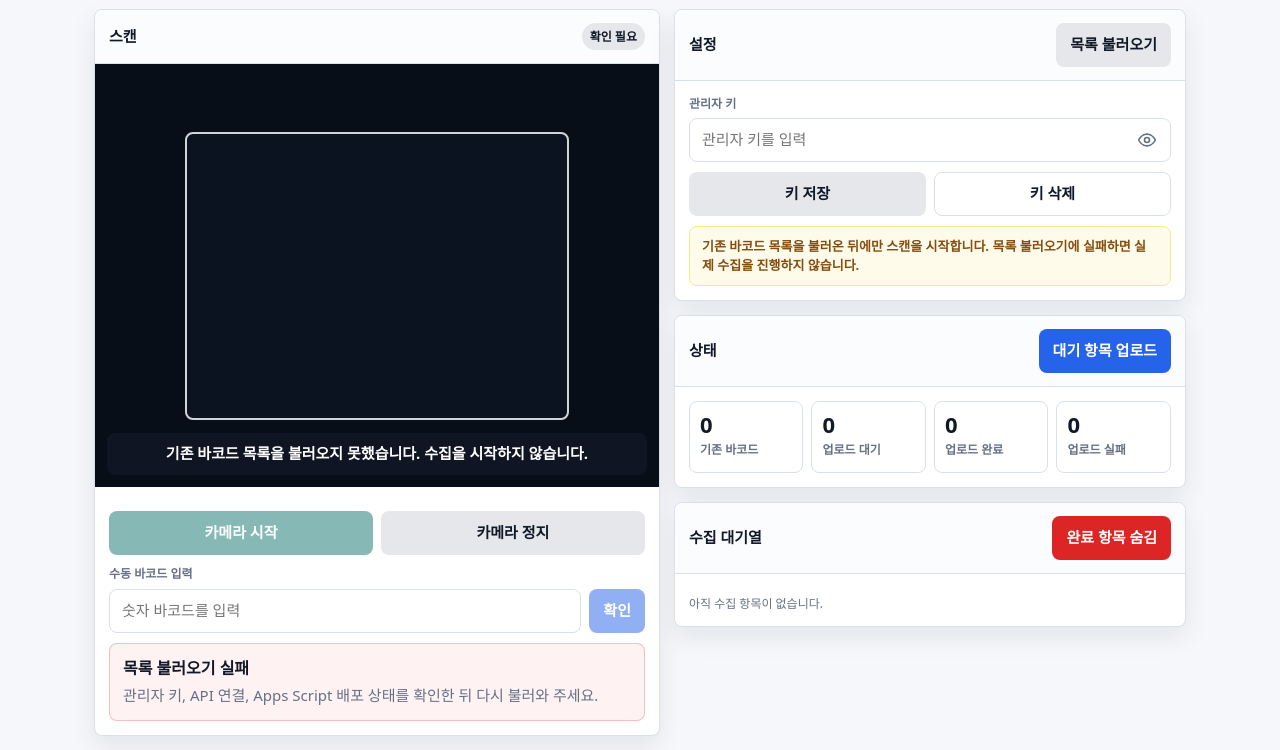
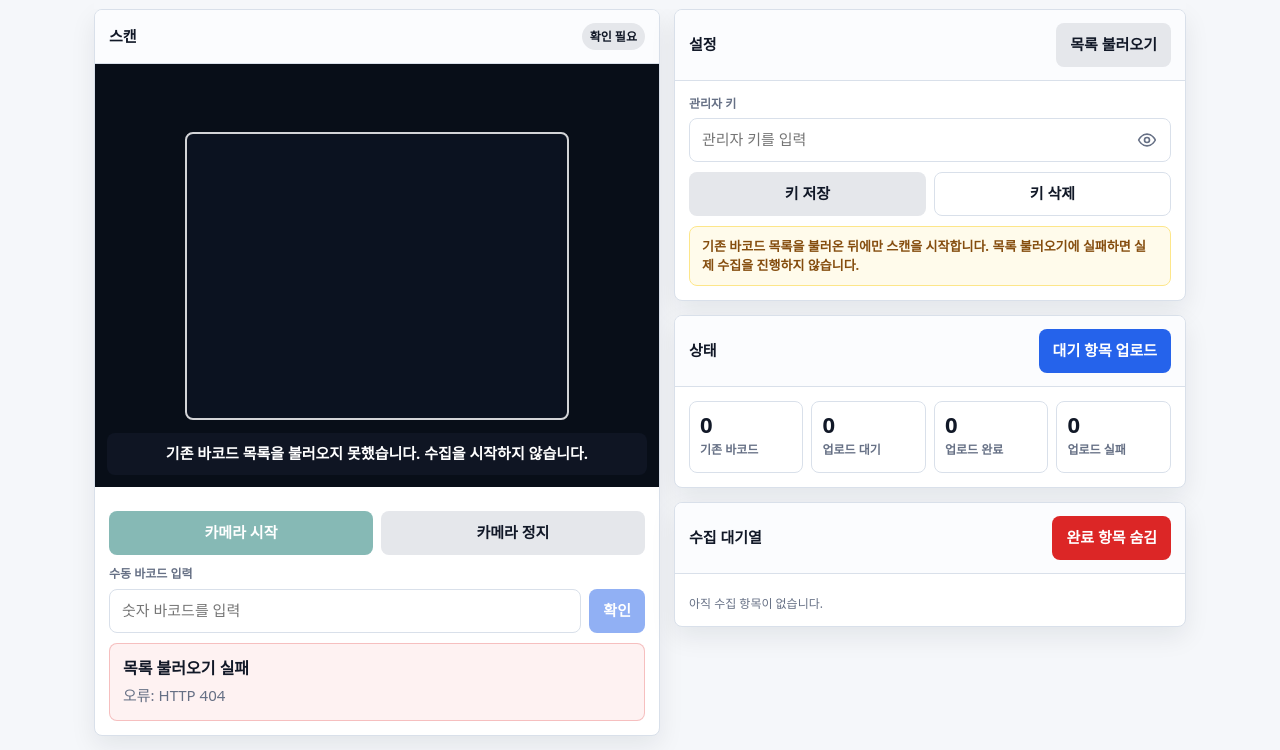
Before and after one commit to vidic3641/KoreanProduts, a website: page collector.html in a window 1280 px wide. Shown: the part 75-825 px from the top of the page. Drawn offline with Linux system fonts and the light colour scheme; no server answers.

Commit message:
Add files via upload

```diff
--- a/collector.html
+++ b/collector.html
@@ -537,6 +537,7 @@
     let knownBarcodeSet = new Set();
     let knownBarcodeListLoaded = false;
     let currentItem = null;
+    let captureStep = "idle";
     let lastScan = { barcode: "", at: 0 };
     let uploadInProgress = false;
 
@@ -675,8 +676,9 @@
       } catch (error) {
         knownBarcodeSet = new Set();
         knownBarcodeListLoaded = false;
+        const detail = error && error.message ? error.message : String(error || "unknown_error");
         setStatus("기존 바코드 목록을 불러오지 못했습니다. 수집을 시작하지 않습니다.", "error");
-        setResult("목록 불러오기 실패", "관리자 키, API 연결, Apps Script 배포 상태를 확인한 뒤 다시 불러와 주세요.", "error");
+        setResult("목록 불러오기 실패", `오류: ${detail}`, "error");
         console.warn("barcode list load failed", error);
       }
 
```
